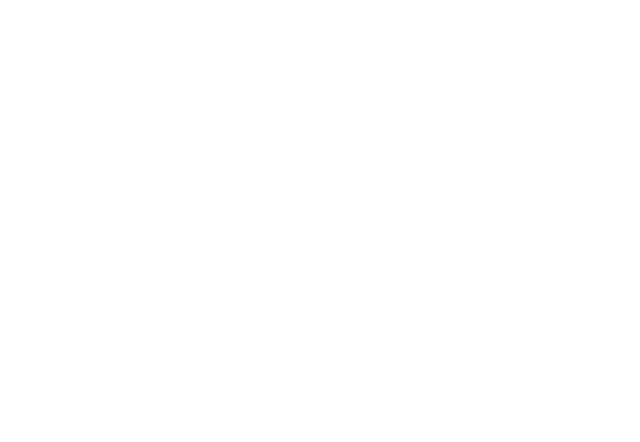
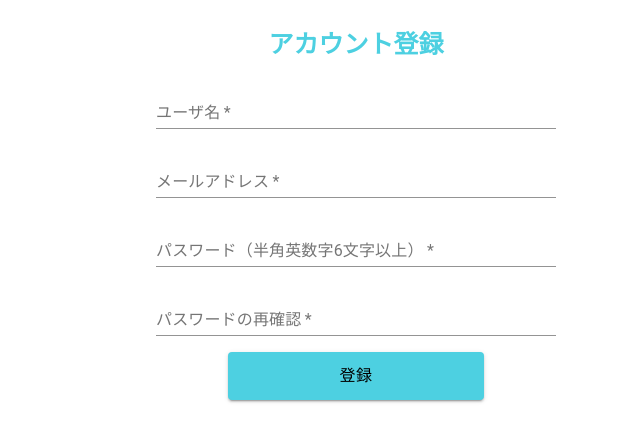
Before and after one commit to Yuki-TU/ec-app, a React (Create React App) app: page /signup in a window 1280 px wide. Shown: the top 442 px of the page, without its empty margins (284-924 px from the left). Built offline with nearby package versions, Linux system fonts and the light colour scheme; no server answers.

Commit message:
add:#9 appコンポーネントにスタイル適用

```diff
--- a/src/App.tsx
+++ b/src/App.tsx
@@ -1,8 +1,25 @@
 import React from 'react';
+import { makeStyles } from '@material-ui/styles';
+import Router from './Router';
 
+/** スタイル */
+const useStyles = makeStyles({
+  root: {
+    fontSize: '62.5%',
+  },
+});
+
+/**
+ * ページ全体の関数コンポーネント
+ * @return ページ全体のコンポーネント
+ */
 function App() {
+  const classes = useStyles();
   return (
-    <div className="App">
+    <div className={classes.root}>
+      <main>
+        <Router />
+      </main>
     </div>
   );
 }
```
